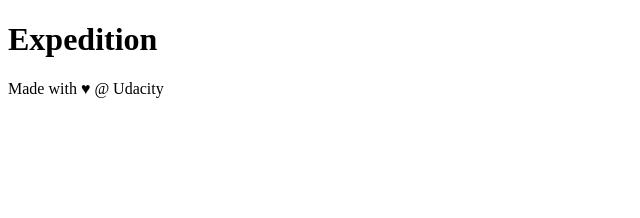
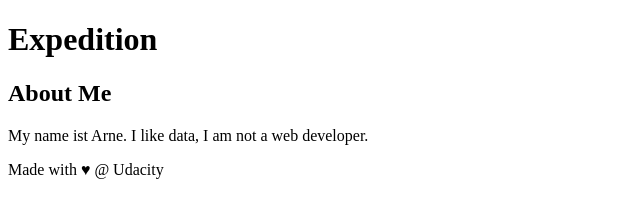
Before and after one commit to arneeder/git-course, a plain HTML site: page index.html in a window 1280 px wide. Shown: the whole page, without its empty margins (0-640 px from the left). Drawn offline with Linux system fonts and the light colour scheme.

Commit message:
Added aside about me.

```diff
--- a/index.html
+++ b/index.html
@@ -19,6 +19,12 @@
         </main>
     </div>
 
+    <aside>
+        <h2>About Me</h2>
+
+        <p>My name ist Arne. I like data, I am not a web developer.</p>
+    </aside>
+
     <footer>
         Made with ♥ @ Udacity
     </footer>
```
